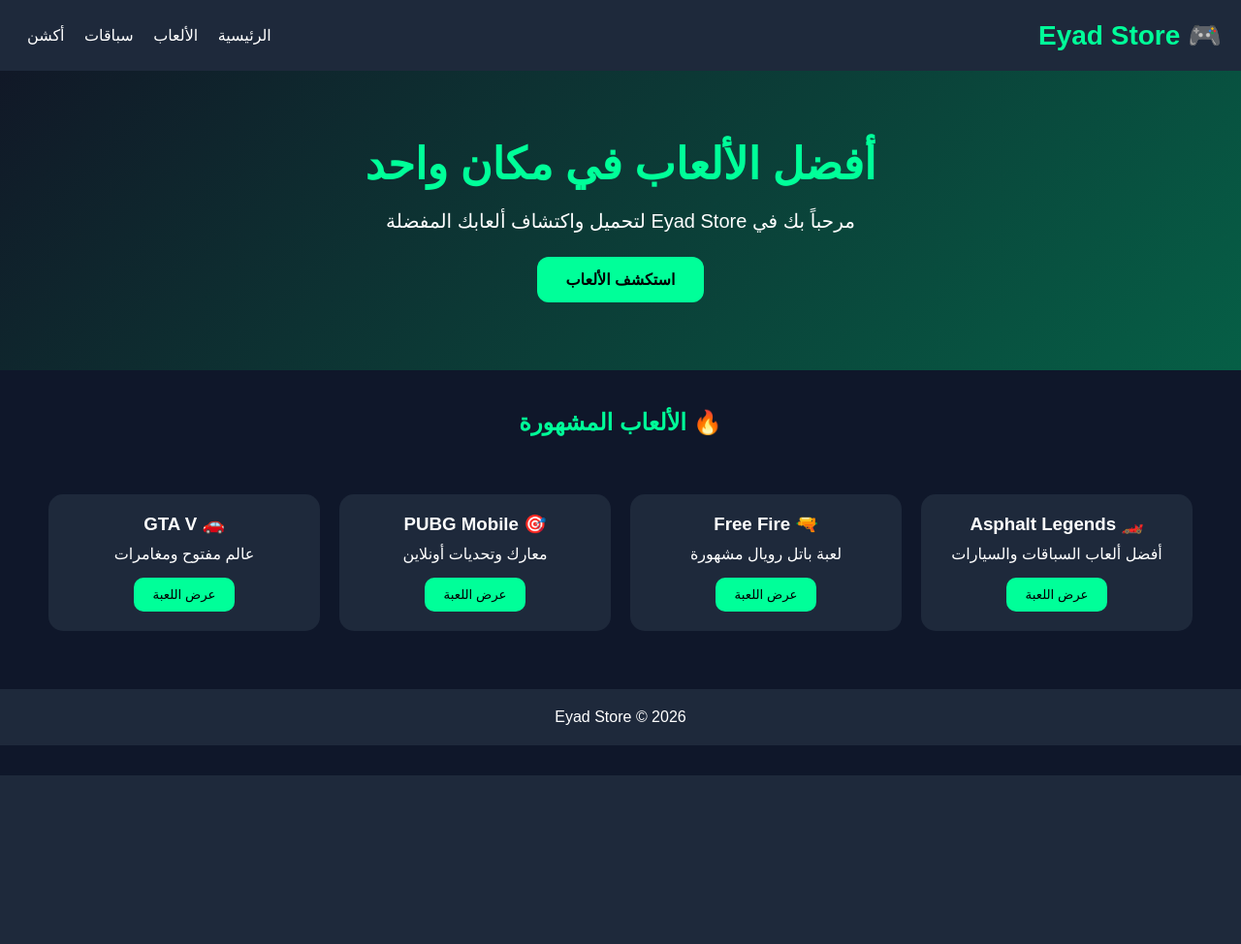
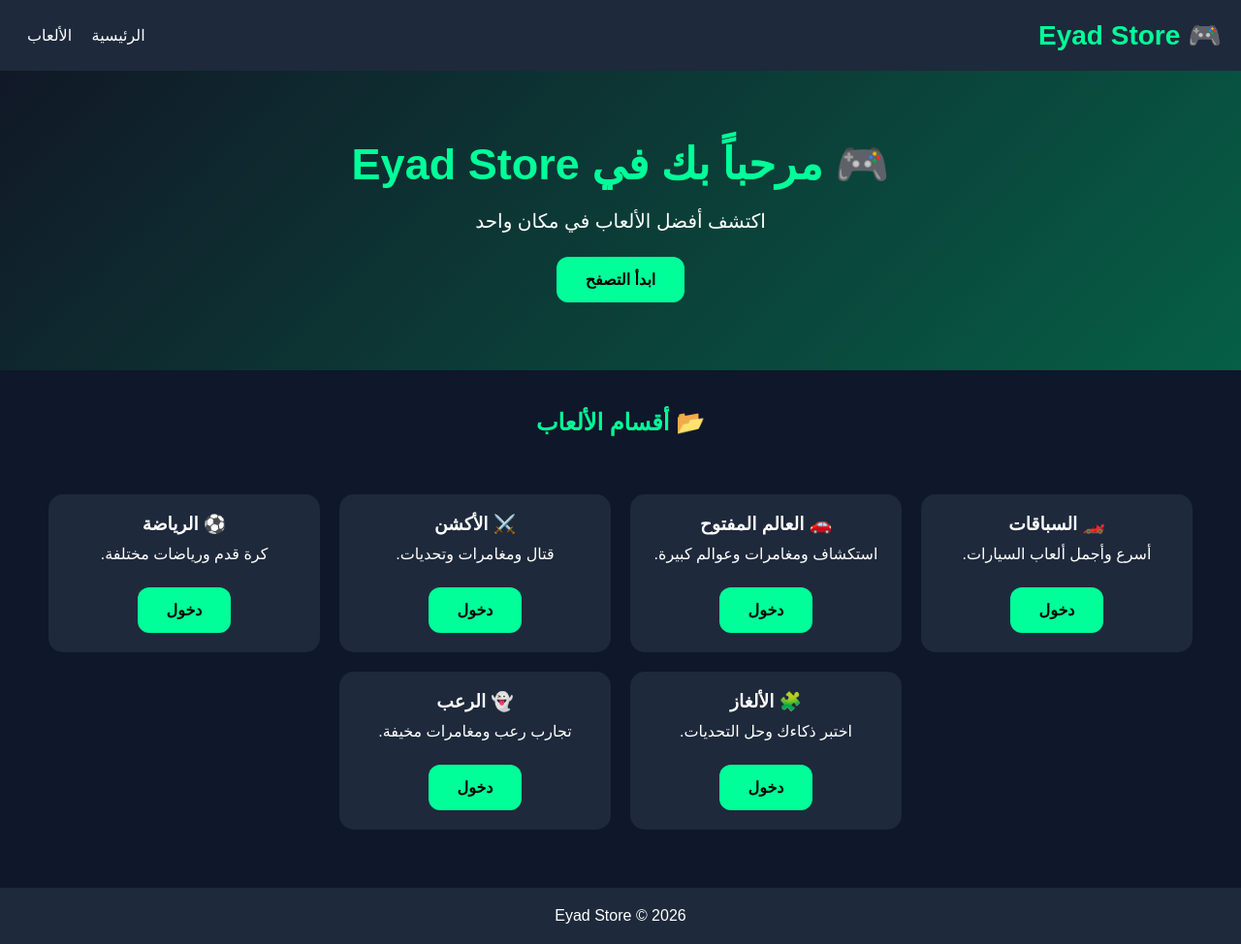
Before and after one commit to oody80582-beep/Eyad2025, a Flask app: page / in a window 1280 px wide. Shown: the whole page at 97% size. Before the commit the page ends 800 px from the top, so only its background shows below. Run offline with Flask 3, Linux system fonts and the light colour scheme.

Commit message:
Add game categories to homepage

```diff
--- a/templates/index.html
+++ b/templates/index.html
@@ -1,5 +1,6 @@
 <!DOCTYPE html>
 <html lang="ar" dir="rtl">
+
 <head>
 <meta charset="UTF-8">
 <meta name="viewport" content="width=device-width, initial-scale=1.0">
@@ -21,8 +22,6 @@
 <nav>
 <a href="/">الرئيسية</a>
 <a href="/games">الألعاب</a>
-<a href="#">سباقات</a>
-<a href="#">أكشن</a>
 </nav>
 
 </header>
@@ -30,21 +29,22 @@
 
 <section class="hero">
 
-<h1>أفضل الألعاب في مكان واحد</h1>
+<h1>🎮 مرحباً بك في Eyad Store</h1>
 
 <p>
-مرحباً بك في Eyad Store لتحميل واكتشاف ألعابك المفضلة
+اكتشف أفضل الألعاب في مكان واحد
 </p>
 
 <a class="btn" href="/games">
-استكشف الألعاب
+ابدأ التصفح
 </a>
 
 </section>
 
 
+
 <h2 class="section-title">
-🔥 الألعاب المشهورة
+📂 أقسام الألعاب
 </h2>
 
 
@@ -52,30 +52,44 @@
 
 
 <div class="card">
-<h3>🏎️ Asphalt Legends</h3>
-<p>أفضل ألعاب السباقات والسيارات</p>
-<button>عرض اللعبة</button>
+<h3>🏎️ السباقات</h3>
+<p>أسرع وأجمل ألعاب السيارات.</p>
+<a class="btn" href="/racing">دخول</a>
 </div>
 
 
 <div class="card">
-<h3>🔫 Free Fire</h3>
-<p>لعبة باتل رويال مشهورة</p>
-<button>عرض اللعبة</button>
+<h3>🚗 العالم المفتوح</h3>
+<p>استكشاف ومغامرات وعوالم كبيرة.</p>
+<a class="btn" href="/openworld">دخول</a>
 </div>
 
 
 <div class="card">
-<h3>🎯 PUBG Mobile</h3>
-<p>معارك وتحديات أونلاين</p>
-<button>عرض اللعبة</button>
+<h3>⚔️ الأكشن</h3>
+<p>قتال ومغامرات وتحديات.</p>
+<a class="btn" href="/action">دخول</a>
 </div>
 
 
 <div class="card">
-<h3>🚗 GTA V</h3>
-<p>عالم مفتوح ومغامرات</p>
-<button>عرض اللعبة</button>
+<h3>⚽ الرياضة</h3>
+<p>كرة قدم ورياضات مختلفة.</p>
+<a class="btn" href="/sports">دخول</a>
+</div>
+
+
+<div class="card">
+<h3>🧩 الألغاز</h3>
+<p>اختبر ذكاءك وحل التحديات.</p>
+<a class="btn" href="/puzzle">دخول</a>
+</div>
+
+
+<div class="card">
+<h3>👻 الرعب</h3>
+<p>تجارب رعب ومغامرات مخيفة.</p>
+<a class="btn" href="/horror">دخول</a>
 </div>
 
 
```
